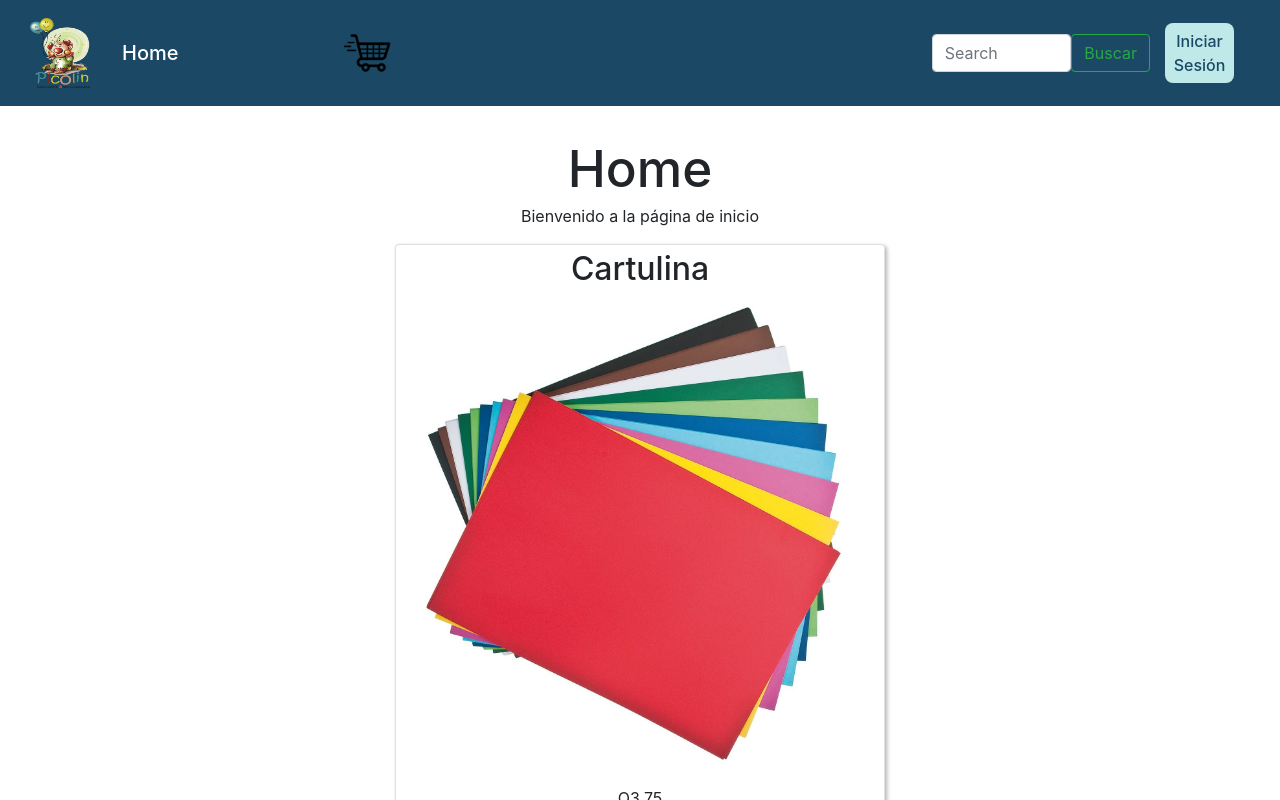
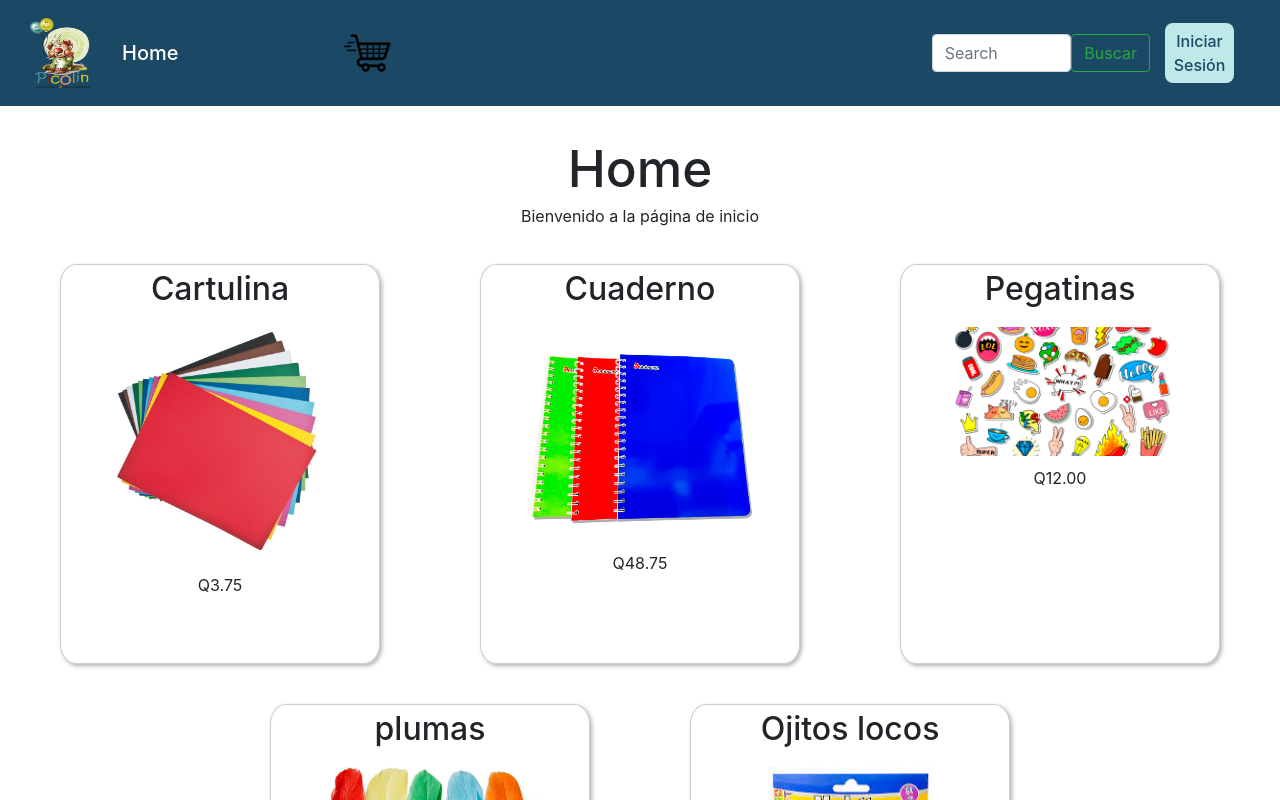
Before and after one commit to angelargd8/Proyecto-software, a React (Vite) app in the folder Proyecto/vite-project/: page / in a window 1280 px wide. Shown: the top 800 px of the page. Built offline with nearby package versions, Linux system fonts and the light colour scheme.

Commit message:
feat(home): muestra categorias de manera mas estetica

```diff
--- a/Proyecto/vite-project/src/componentes/home/card.css
+++ b/Proyecto/vite-project/src/componentes/home/card.css
@@ -1,17 +1,30 @@
-.card{
-    /* colocar un borde */
+.card-category{
     margin: 10px;
     margin-left: 10%;
     margin-right: 10%;
     padding: 5px;
     border: 1px solid #ccc;
-    border-radius: 10%;
+    border-radius: 5%;
     box-shadow: 2px 2px 4px rgba(0, 0, 0, 0.3);
     align-items: center;
+    width: 400px;
+    height: 400px;
+    align-items: center;
+    justify-content: center;
 }
 
-.imagen{
-    width: 15%;
-    height: 15%;
-    border-radius: 10%;
+.card-content-category{
+    display: flex;
+    flex-direction: column;
+    align-items: center;
+    justify-content: center;
+    padding: 10px;
+
 }
+
+.imagen-category{
+    width: 80%;
+    height: auto;
+    size: cover;
+    object-fit: cover;
+}
--- a/Proyecto/vite-project/src/componentes/home/card.jsx
+++ b/Proyecto/vite-project/src/componentes/home/card.jsx
@@ -3,9 +3,11 @@ import PropTypes from 'prop-types';
 
 function Card({title, content, imagen, onClick}){
     return (
-        <div className="card" onClick={onClick}>
+        <div className="card-category" onClick={onClick}>
             <h2>{title}</h2>
-            <img className='imagen' src={imagen} alt="Imagen no disponible" />
+            <div className='card-content-category'>
+                <img className='imagen-category' src={imagen} alt="Imagen no disponible" />
+            </div>
             <p>{content}</p>
         </div>
     )
--- a/Proyecto/vite-project/src/componentes/home/home.css
+++ b/Proyecto/vite-project/src/componentes/home/home.css
@@ -1,13 +1,23 @@
-.home {
+.container-home {
     padding-top: 120px;
     margin-top: 20px;
     position: absolute;
     top: 0;
+    width: 100%;
 }
 
 #contenido-cartas{
-    /* display: flex;
-    width: 100%;
+    display: flex;
     flex-wrap: wrap;
-    padding: 10px; */
+    background-color: white;
+    flex-direction: row;
+    justify-content: center;
 }
+
+.category-card{
+    margin: 10px;
+    display: flex;
+    min-width: 300px;
+    align-items: center;
+    justify-content: center;
+}
--- a/Proyecto/vite-project/src/componentes/home/home.jsx
+++ b/Proyecto/vite-project/src/componentes/home/home.jsx
@@ -51,15 +51,20 @@ function Home() {
   }, [])
 
   return (
-    <div className="home">
+    <div className="container-home">
+      <div className="container-categorias">
       <h1>Home</h1>
       <p>Bienvenido a la página de inicio</p>
-      <div id="contenido-cartas">
-        {listadoCards.map((elemento) => (
-          <Card key={elemento.id} title={elemento.title} content={elemento.content} imagen={elemento.imagen} onClick={() => info(elemento.title, elemento)}/>
-        ))}
+        <div id="contenido-cartas">
+          {listadoCards.map((elemento) => (
+            <div key={elemento.id} className="category-card">
+              <Card title={elemento.title} content={elemento.content}
+              imagen={elemento.imagen} onClick={() => info(elemento.title, elemento)}/>
+            </div>
+          ))}
+        </div>
+
       </div>
-
 
     </div>
   );
```
Also changed, not shown: 1 other file (tests, documents, lock files or other folders).
